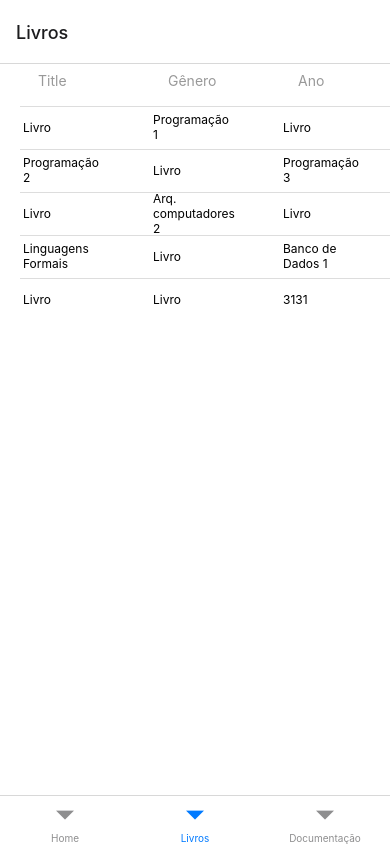
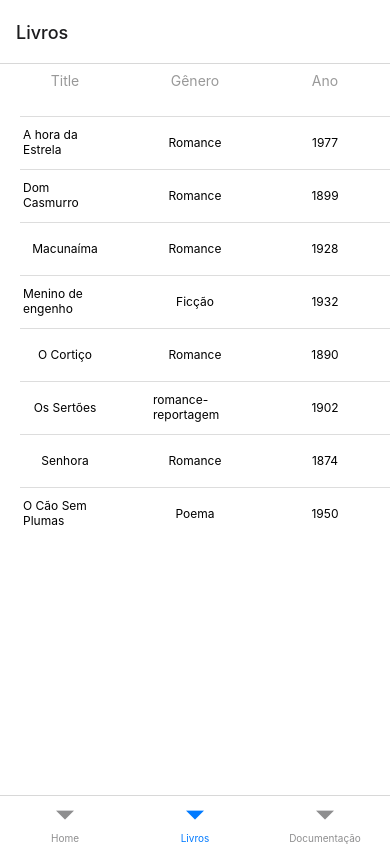
Before and after one commit to isadoravrx/projeto_4_mobile, a React Native app in the folder StickerSmash/: screen /Livros in a window 390 px wide. Built offline with nearby package versions, Linux system fonts and the light colour scheme.

Commit message:
inserindo a lista de livros no data

```diff
--- a/StickerSmash/BooksMenu.js
+++ b/StickerSmash/BooksMenu.js
@@ -6,6 +6,7 @@ import {
   StyleSheet,
   Text,
   StatusBar,
+  TouchableOpacity
 } from 'react-native';
 
 const DATA = [
@@ -22,70 +23,117 @@ const DATA = [
     title: 'Ano',
   },
   {
-    id: 'titulo',
-    title: 'Livro',
+    id: 'titulo 1',
+    title: 'A hora da Estrela',
   },
   {
     id: 'categoria 1',
-    title: 'Programação 1',
+    title: 'Romance',
   },
   {
-    id: 'ano',
-    title: 'Livro',
+    id: 'ano 1',
+    title: '1977',
   },
   {
-    id: 'titulo',
-    title: 'Programação 2',
+    id: 'titulo 2',
+    title: 'Dom Casmurro',
+  },
+  {
+    id: 'categoria 2',
+    title: 'Romance',
+  },
+  {
+    id: 'ano 2',
+    title: '1899',
   },
   {
     id: 'titulo 3',
-    title: 'Livro',
+    title: 'Macunaíma',
   },
   {
-    id: 'ano',
-    title: 'Programação 3',
+    id: 'categoria 3',
+    title: 'Romance',
   },
   {
-    id: 'titulo',
-    title: 'Livro',
+    id: 'ano 3',
+    title: '1928',
+  },
+  {
+    id: 'titulo 4',
+    title: 'Menino de engenho',
   },
   {
     id: 'categoria 4',
-    title: 'Arq. computadores 2',
+    title: 'Ficção',
   },
   {
-    id: 'ano',
-    title: 'Livro',
+    id: 'ano 4',
+    title: '1932',
   },
   {
-    id: 'titulo',
-    title: 'Linguagens Formais',
+    id: 'titulo 5',
+    title: 'O Cortiço',
+  },
+  {
+    id: 'categoria 5',
+    title: 'Romance',
+  },
+  {
+    id: 'ano 5',
+    title: '1890',
   },
   {
     id: 'titulo 6',
-    title: 'Livro',
+    title: 'Os Sertões',
   },
   {
-    id: 'ano',
-    title: 'Banco de Dados 1',
+    id: 'categoria 6',
+    title: 'romance-reportagem',
   },
   {
-    id: 'titulo',
-    title: 'Livro',
+    id: 'ano 6',
+    title: '1902',
   },
   {
     id: 'titulo 7',
-    title: 'Livro',
+    title: 'Senhora',
   },
   {
-    id: 'ano',
-    title: '3131',
+    id: 'categoria 7',
+    title: 'Romance',
+  },
+  {
+    id: 'ano 7',
+    title: '1874',
+  },
+  {
+    id: 'titulo 8',
+    title: 'O Cão Sem Plumas',
+  },
+  {
+    id: 'categoria 8',
+    title: 'Poema',
+  },
+  {
+    id: 'ano 8',
+    title: '1950',
   },
 ];
+
+const Item = ({title, onPress, itemstyle}) =>(
+  <TouchableOpacity onPress={onPress} style = {itemstyle}>
+    <Text style = {itemstyle}>{title}</Text>
+  </TouchableOpacity>
+);
 
 const Separator = () => (
   <View style={styles.separator} />
 );
+
+
+const onPressRow = (title) => {
+  console.log('Item clicado:', title);
+}
 
 const renderItem = ({ item }) => {
   // Define o estilo condicionalmente
@@ -94,10 +142,14 @@ const renderItem = ({ item }) => {
 
   return (
     <View style={styles.item}>
-      <Text style={textStyle}>{item.title}</Text>
+        <Item title={item.title} onPress={() => onPressRow(item.title)} itemstyle={textStyle}/>
     </View>
   );
 };
+
+
+
+
 
 const App = () => {
   return (
@@ -125,16 +177,17 @@ const styles = StyleSheet.create({
     marginHorizontal: 15,
     marginBottom: 2,
     padding: 8,
-    height: 40,
+    height: 50,
     flexGrow: 1,
     flexBasis: 0,
     justifyContent: 'center',
-    textAlign: 'center'
+    textAlign: 'center',
+    alignItems: 'center', //centralizar o texto
+    flexWrap: 'wrap', //  o texto quebre em várias linhas
   },
 
   header: {
     color: '#999',
-    marginHorizontal: 15,
     marginBottom: 2,
     fontSize: 14,
     height: 40,
```
